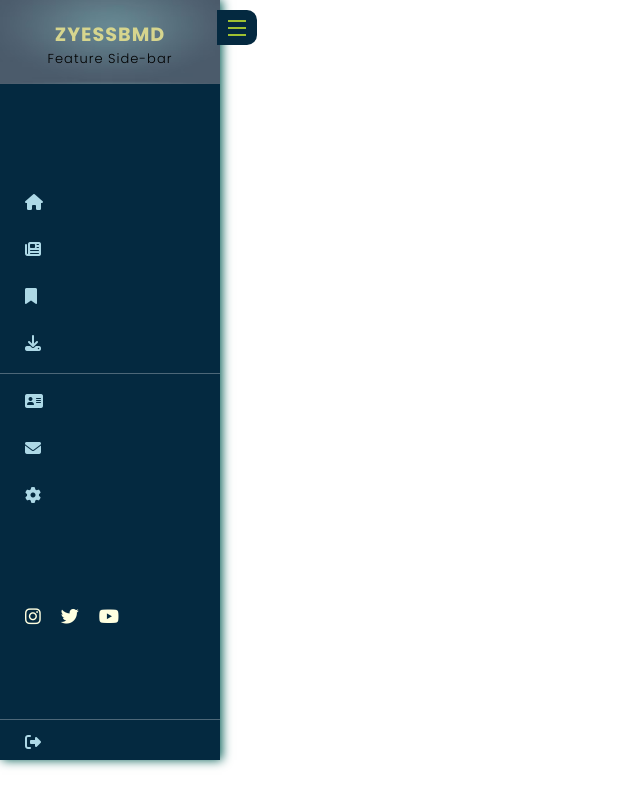
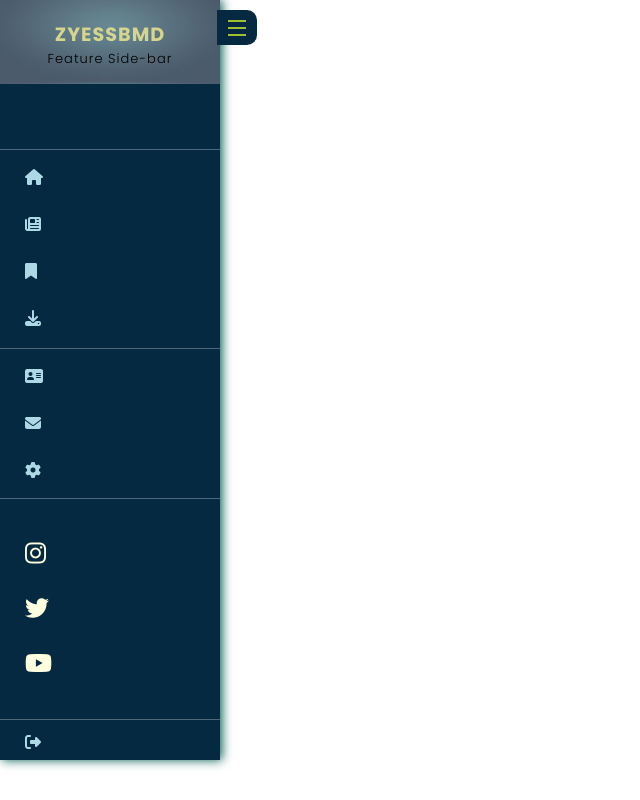
Before and after one commit to Lyes-Azzouz/Feature-SideBar, a plain HTML site: page SideBar/index.html in a window 1280 px wide. Shown: the whole page, without its empty margins (0-640 px from the left). Drawn offline with Linux system fonts and the light colour scheme.

Commit message:
Update style.css

```diff
--- a/SideBar/style.css
+++ b/SideBar/style.css
@@ -117,9 +117,17 @@ body {
   margin-top: 12px;
 }
 
+.links-list li:nth-child(1) {
+  padding-top: 10px;
+  border-top: 1px rgba(255, 255, 255, 0.292) solid;
+}
 .links-list li:nth-child(5) {
   padding-top: 10px;
   border-top: 1px rgba(255, 255, 255, 0.292) solid;
+}
+.links-list li:nth-child(7) {
+  padding-bottom: 10px;
+  border-bottom: 1px rgba(255, 255, 255, 0.292) solid;
 }
 
 .signout {
@@ -129,10 +137,9 @@ body {
 
 .social-icons {
   display: flex;
-  align-items: center;
+  flex-direction: column;
   gap: 20px;
-  font-size: large;
-  padding: 20px 0;
+  font-size: 1.5rem;
 }
 
 .social-icons a {
```
